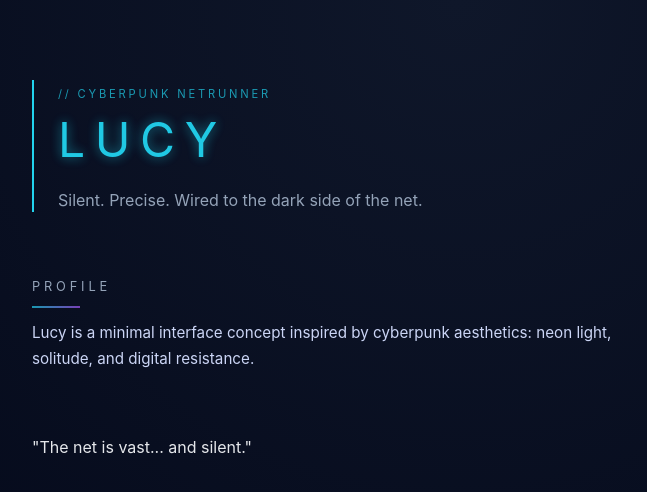
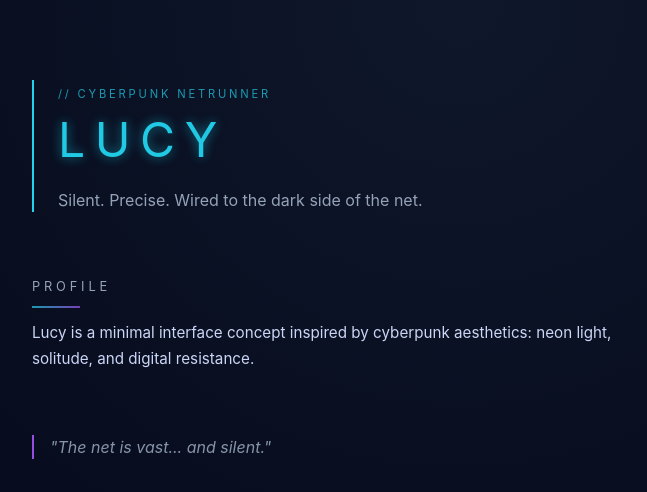
Before and after one commit to thanzero0/LucyWeb, a Next.js app in the folder zero/: page / in a window 1280 px wide. Shown: the top 492 px of the page, without its empty margins (182-829 px from the left). Built offline with nearby package versions, Linux system fonts and the light colour scheme.

Commit message:
update global css

```diff
--- a/zero/src/app/globals.css
+++ b/zero/src/app/globals.css
@@ -155,3 +155,15 @@ main {
   background: linear-gradient(90deg, #22d3ee, #a855f7);
   opacity: 0.7;
 }
+
+/* =====================
+   QUOTE
+===================== */
+.quote {
+  max-width: 520px;
+  font-style: italic;
+  color: #94a3b8;
+  border-left: 2px solid #a855f7;
+  padding-left: 16px;
+  opacity: 0.9;
+}
```
